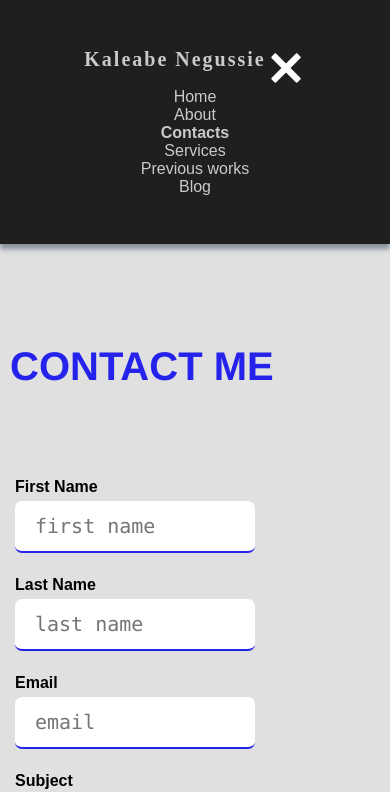
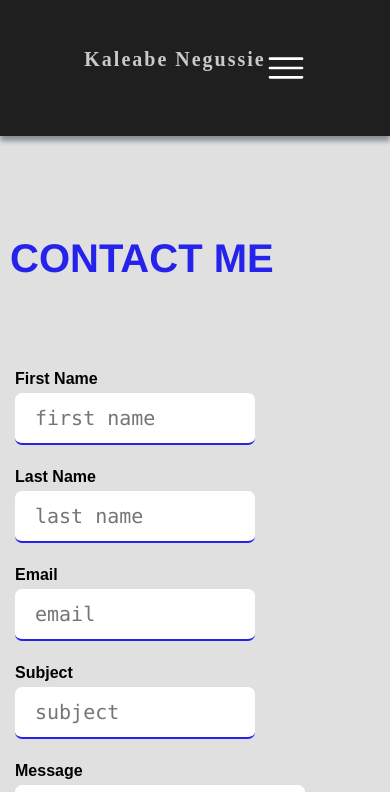
Before and after one commit to kaleabe-n/portfolio-page, a plain HTML site: page webpages/Contacts.html in a window 390 px wide. Both pictures are taken after a click on the picture 285 px from the left and 68 px from the top of the page. Shown: the top 792 px of the page. Drawn offline with Linux system fonts and the light colour scheme.

Commit message:
Update Contacts.html

```diff
--- a/webpages/Contacts.html
+++ b/webpages/Contacts.html
@@ -16,7 +16,7 @@
                 <img src="../images/dropDownIcon.svg" alt="" onclick="dropDown()" id="humburger">
                 <img src="../images/closeIcon.svg" alt="" onclick="cls()" id="close">
             </section>
-            <ul id="nav">
+            <ul id="nav" class="nav">
                 <li><a href="../index.html">Home</a></li>
                 <li><a href="About.html">About</a></li>
                 <li><a href="Contacts.html" style="font-weight: bold;">Contacts</a></li>
@@ -77,15 +77,15 @@
         <p>©2021 Developed by Kaleabe Negussie</p>
     </footer>
     <script>
-        function cls(){
-            document.getElementById("nav").style.display="none"
-            document.getElementById("close").style.display="none"
-            document.getElementById("humburger").style.display="inline"
-        }
+
         function dropDown(){
-            document.getElementById("nav").style.display="flex"
-            document.getElementById("humburger").style.display="none"
-            document.getElementById("close").style.display="inline"
+            var humburger =  document.getElementById("nav")
+            if ( humburger.className == "nav"){
+                humburger.className += "drop"
+            }
+            else humburger.className= "nav"
+
+
         }
     </script>
 </body>
```
